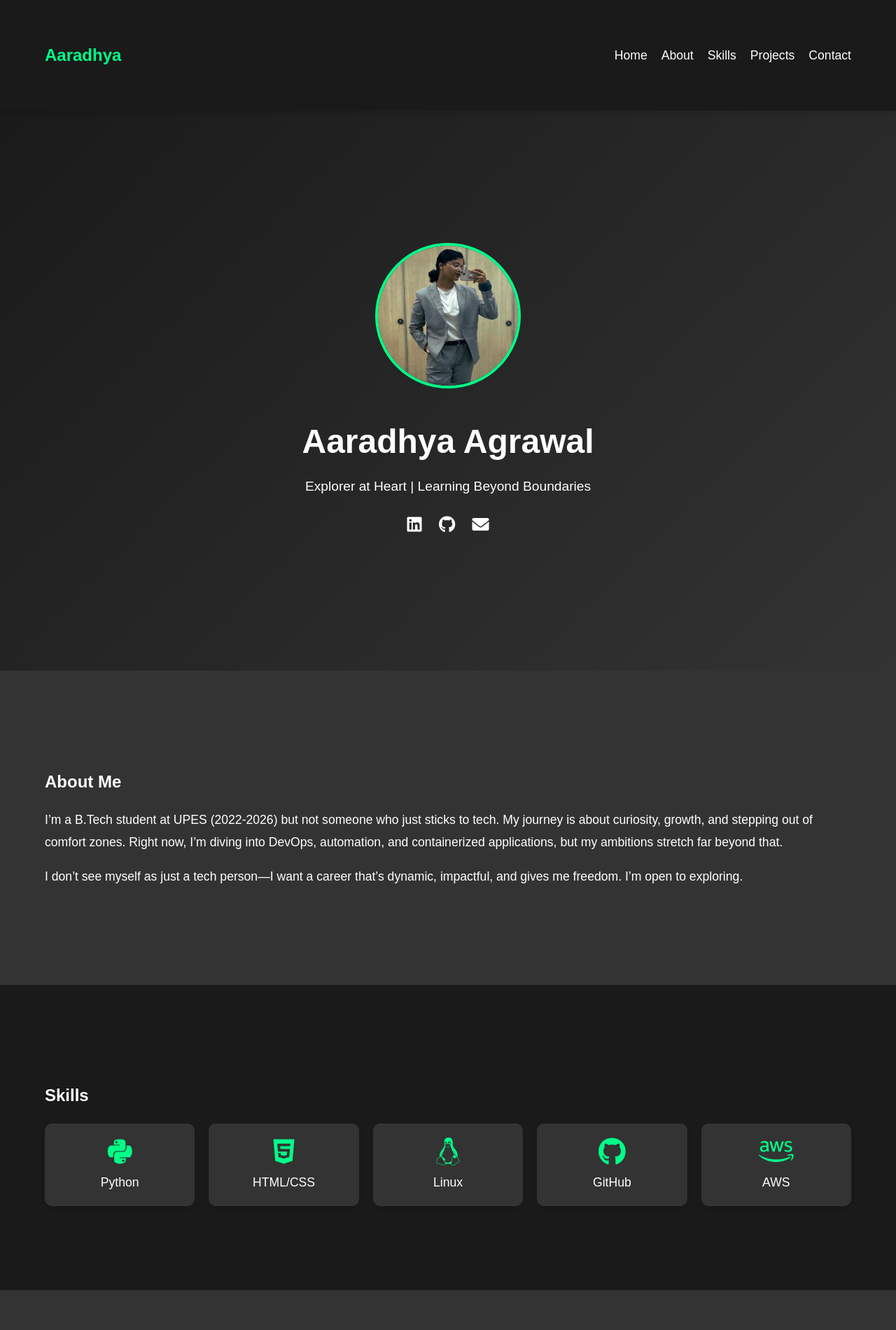
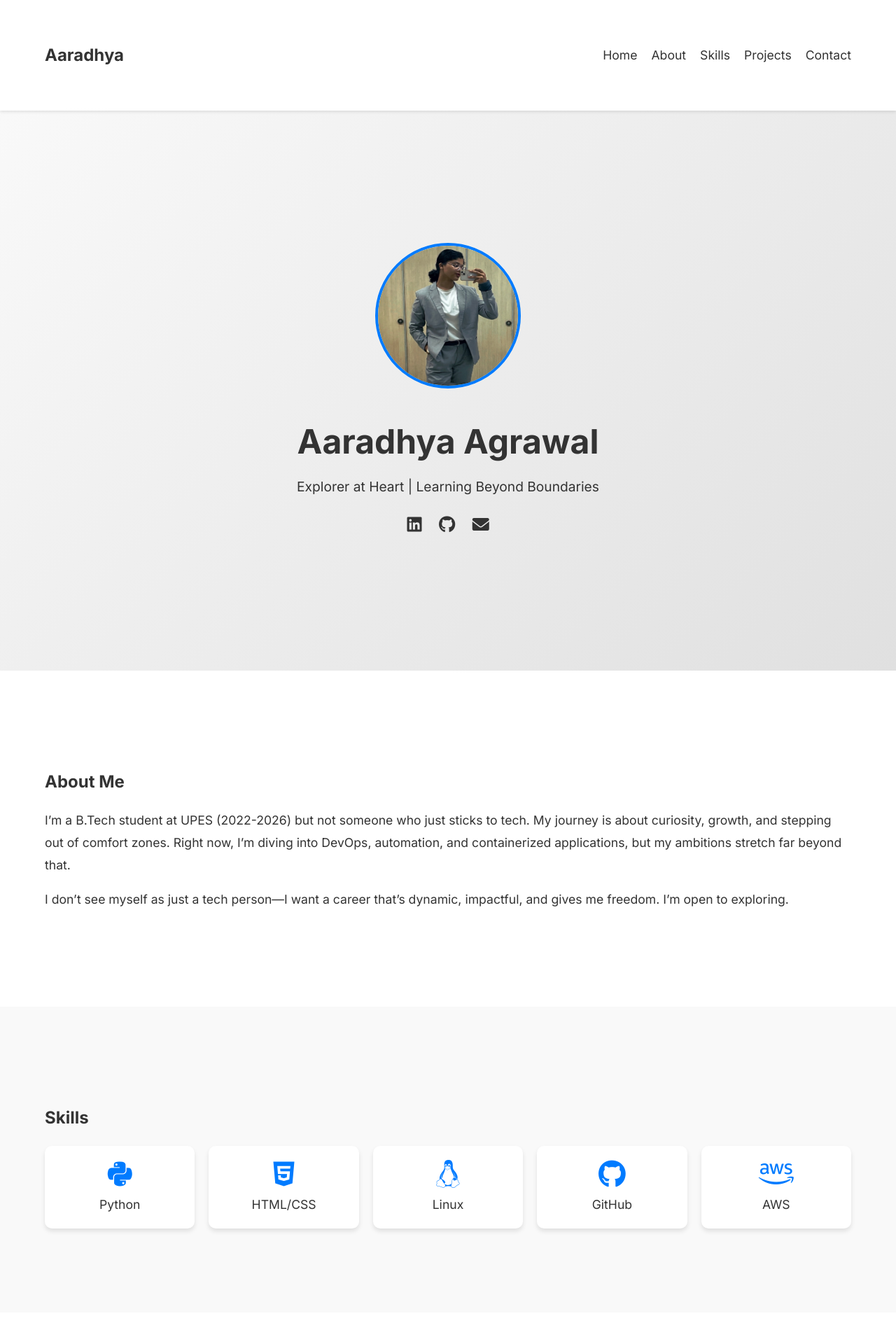
Before and after one commit to 007Aaradhya/Aaradhya_Portfolio, a plain HTML site: page index.html in a window 1280 px wide. Shown: the top 1900 px of the page at 70% size. Drawn offline with Linux system fonts and the light colour scheme.

Commit message:
Updated Portfolio

```diff
--- a/index.html
+++ b/index.html
@@ -6,6 +6,7 @@
     <title>Aaradhya Agrawal - Portfolio</title>
     <link rel="stylesheet" href="style.css">
     <link rel="stylesheet" href="https://cdnjs.cloudflare.com/ajax/libs/font-awesome/6.0.0/css/all.min.css">
+    <link href="https://fonts.googleapis.com/css2?family=Inter:wght@300;400;500;600;700&display=swap" rel="stylesheet">
 </head>
 <body>
     <!-- Navigation Bar -->
@@ -31,7 +32,7 @@
                 <p>Explorer at Heart | Learning Beyond Boundaries</p>
                 <div class="social-links">
                     <a href="https://linkedin.com/in/AaradhyaAgrawal" target="_blank"><i class="fab fa-linkedin"></i></a>
-                    <a href="https://github.com/AaradhyaAgrawal" target="_blank"><i class="fab fa-github"></i></a>
+                    <a href="https://github.com/007Aaradhya" target="_blank"><i class="fab fa-github"></i></a>
                     <a href="mailto:007aaradhya@gmail.com"><i class="fas fa-envelope"></i></a>
                 </div>
             </div>
--- a/style.css
+++ b/style.css
@@ -1,10 +1,10 @@
 /* General Styles */
 body {
-    font-family: 'Arial', sans-serif;
+    font-family: 'Inter', sans-serif;
     margin: 0;
     padding: 0;
-    background-color: #1a1a1a;
-    color: #fff;
+    background-color: #f9f9f9;
+    color: #333;
     line-height: 1.6;
 }
 
@@ -16,26 +16,26 @@ body {
 }
 
 h1, h2, h3 {
-    color: #fff;
+    color: #333;
 }
 
 a {
     text-decoration: none;
-    color: #00ff88;
+    color: #007BFF;
 }
 
 a:hover {
-    color: #00cc66;
+    color: #0056b3;
 }
 
 /* Navigation Bar */
 nav {
-    background-color: #1a1a1a;
+    background-color: #fff;
     padding: 20px 0;
     position: sticky;
     top: 0;
     z-index: 1000;
-    box-shadow: 0 4px 6px rgba(0, 0, 0, 0.1);
+    box-shadow: 0 2px 4px rgba(0, 0, 0, 0.1);
 }
 
 nav .container {
@@ -47,7 +47,7 @@ nav .container {
 nav .logo {
     font-size: 1.5rem;
     font-weight: bold;
-    color: #00ff88;
+    color: #333;
 }
 
 nav ul {
@@ -57,18 +57,18 @@ nav ul {
 }
 
 nav ul li a {
-    color: #fff;
+    color: #333;
     font-size: 1.1rem;
     transition: color 0.3s;
 }
 
 nav ul li a:hover {
-    color: #00ff88;
+    color: #007BFF;
 }
 
 /* Hero Section */
 #hero {
-    background: linear-gradient(135deg, #1a1a1a, #333);
+    background: linear-gradient(135deg, #f9f9f9, #e0e0e0);
     height: 100vh;
     display: flex;
     align-items: center;
@@ -80,7 +80,7 @@ nav ul li a:hover {
     width: 200px;
     height: 200px;
     border-radius: 50%;
-    border: 4px solid #00ff88;
+    border: 4px solid #007BFF;
     margin-bottom: 20px;
 }
 
@@ -99,20 +99,20 @@ nav ul li a:hover {
 }
 
 #hero .social-links a {
-    color: #fff;
+    color: #333;
     margin: 0 10px;
     font-size: 1.5rem;
     transition: color 0.3s;
 }
 
 #hero .social-links a:hover {
-    color: #00ff88;
+    color: #007BFF;
 }
 
 /* About Section */
 #about {
     padding: 100px 0;
-    background-color: #333;
+    background-color: #fff;
 }
 
 #about p {
@@ -123,7 +123,7 @@ nav ul li a:hover {
 /* Skills Section */
 #skills {
     padding: 100px 0;
-    background-color: #1a1a1a;
+    background-color: #f9f9f9;
 }
 
 .skills-grid {
@@ -136,7 +136,7 @@ nav ul li a:hover {
 .skill-item {
     text-align: center;
     padding: 20px;
-    background-color: #333;
+    background-color: #fff;
     border-radius: 10px;
     box-shadow: 0 4px 6px rgba(0, 0, 0, 0.1);
     transition: transform 0.3s, box-shadow 0.3s;
@@ -144,12 +144,12 @@ nav ul li a:hover {
 
 .skill-item:hover {
     transform: translateY(-10px);
-    box-shadow: 0 8px 12px rgba(0, 255, 136, 0.2);
+    box-shadow: 0 8px 12px rgba(0, 123, 255, 0.2);
 }
 
 .skill-item i {
     font-size: 2.5rem;
-    color: #00ff88;
+    color: #007BFF;
     margin-bottom: 10px;
 }
 
@@ -161,7 +161,7 @@ nav ul li a:hover {
 /* Projects Section */
 #projects {
     padding: 100px 0;
-    background-color: #333;
+    background-color: #fff;
 }
 
 .projects-grid {
@@ -173,7 +173,7 @@ nav ul li a:hover {
 
 .project-item {
     padding: 20px;
-    background-color: #1a1a1a;
+    background-color: #f9f9f9;
     border-radius: 10px;
     box-shadow: 0 4px 6px rgba(0, 0, 0, 0.1);
     transition: transform 0.3s, box-shadow 0.3s;
@@ -181,7 +181,7 @@ nav ul li a:hover {
 
 .project-item:hover {
     transform: translateY(-10px);
-    box-shadow: 0 8px 12px rgba(0, 255, 136, 0.2);
+    box-shadow: 0 8px 12px rgba(0, 123, 255, 0.2);
 }
 
 .project-item h3 {
@@ -197,20 +197,20 @@ nav ul li a:hover {
 .btn {
     display: inline-block;
     padding: 10px 20px;
-    background-color: #00ff88;
-    color: #1a1a1a;
+    background-color: #007BFF;
+    color: #fff;
     border-radius: 5px;
     transition: background-color 0.3s;
 }
 
 .btn:hover {
-    background-color: #00cc66;
+    background-color: #0056b3;
 }
 
 /* Contact Section */
 #contact {
     padding: 100px 0;
-    background-color: #1a1a1a;
+    background-color: #f9f9f9;
     text-align: center;
 }
 
```
